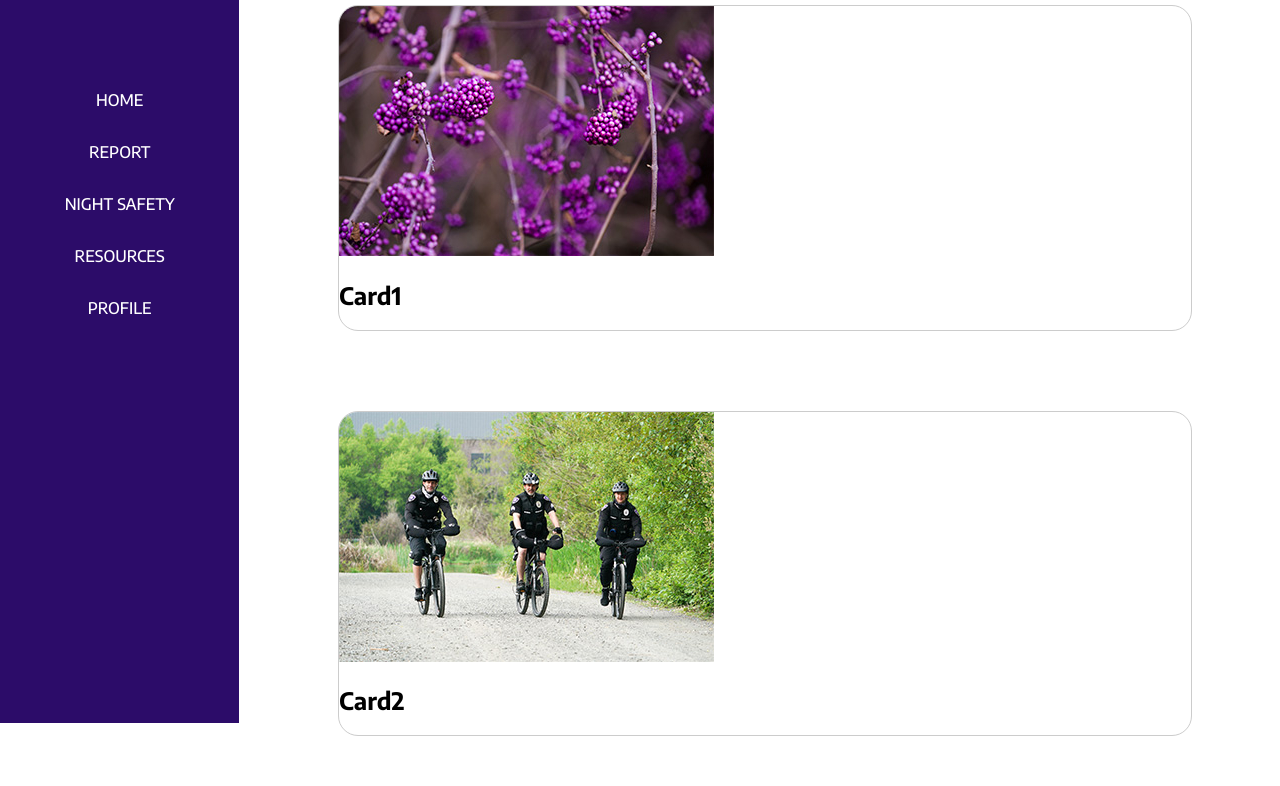
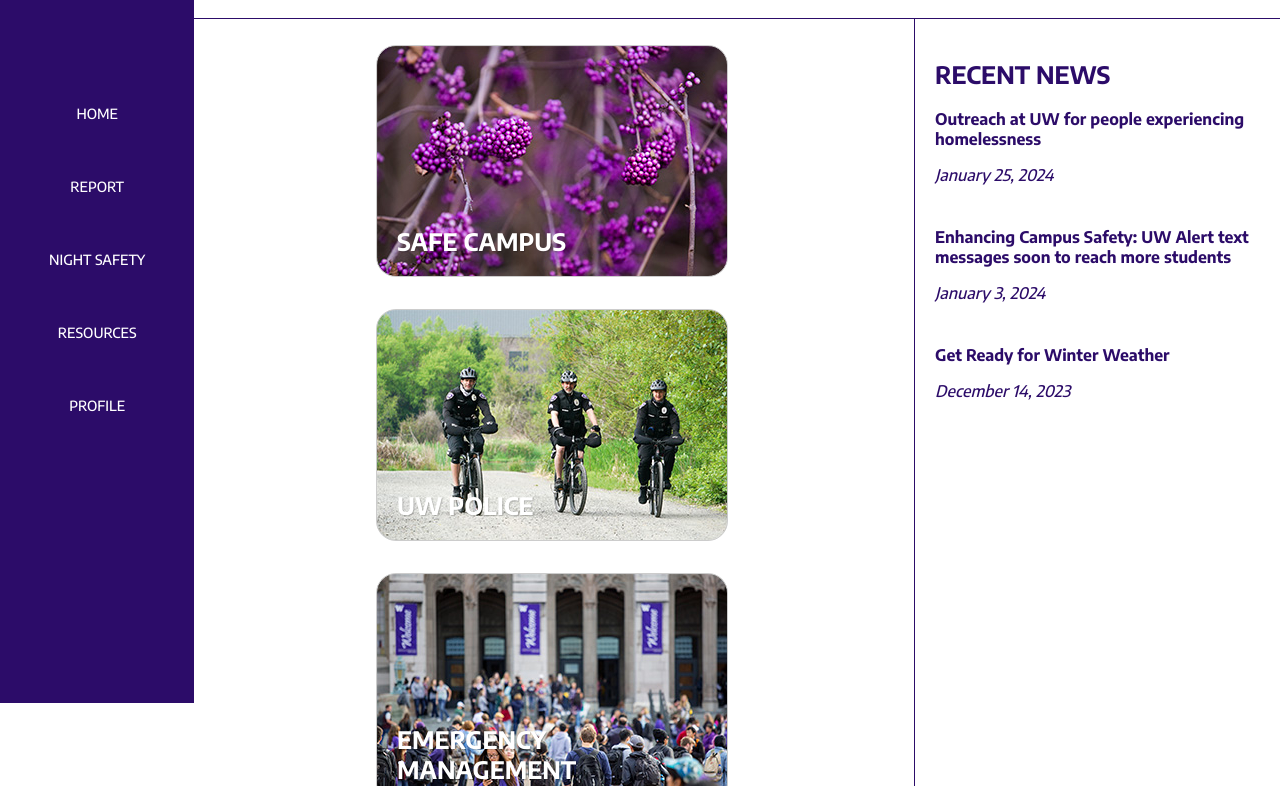
Before and after one commit to info340c-sp24/project-group6, a plain HTML site: page index.html in a window 1280 px wide. Shown: the part 117-903 px from the top of the page. Drawn offline with Linux system fonts and the light colour scheme.

Commit message:
index page

```diff
--- a/css/index.css
+++ b/css/index.css
@@ -1,6 +1,10 @@
 body {
   font-family: "Encode Sans", sans-serif;
   font-weight: 500;
+  display: flex;
+  margin: 0;
+  height: 100vh;
+  color: #2C0C69;
 }
 
 #logo {
@@ -8,11 +12,11 @@ body {
   flex-direction: column;
   justify-content: center;
   align-items: center;
-  padding-bottom: 100px;
+  padding-bottom: 80px;
 }
 
 #logo-img {
-  width: 75px;
+  width: 65px;
   padding-bottom: 15px;
 }
 
@@ -23,7 +27,7 @@ nav {
   height: 100%;
   background-color: #2C0C69;
   color: white;
-  padding: 20px;
+  padding: 10px;
   display: flex;
   justify-content: center;
 }
@@ -36,26 +40,95 @@ nav ul {
 }
 
 nav ul li {
-  padding: 1em;
+  padding: 2em 1em;
+  font-size: 14px;
 }
 
-#main-content {
-  margin-left: 250px;
+main {
+  margin-left: 190px;
+  display: flex;
+  flex-direction: column;
+  flex: 1;
 }
 
-#page-header {
-  background-color: #F3F3F3;
+header {
+  padding: .5em 2em;
+  border-bottom: 1px solid #2C0C69;
 }
 
-#card-content {
+#content {
+  display: flex;
+  flex: 1;
+}
+
+#card-container {
   display: flex;
   flex-wrap: wrap;
+  justify-content: space-evenly;
+  flex: 1;
+  padding: 10px;
 }
 
 .card {
-  flex-shrink: 1;
-  margin: 5em;
+  margin: 1em;
   border: 1px solid #ccc;
   border-radius: 20px;
   overflow: hidden;
+  width: 350px;
+  height: 230px;
+  position: relative;
 }
+
+.card h2 {
+  position: absolute;
+  bottom: 0;
+  left: 20px;
+  color: white;
+  text-shadow: 1px 1px 1px rgba(0, 0, 0, 0.2);
+}
+
+#card1 {
+  background-image: url("../img/safe-campus.jpg");
+  object-fit: contain;
+}
+
+#card2 {
+  background-image: url("../img/uw-police.jpg");
+  object-fit: contain;
+}
+
+#card3 {
+  background-image: url("../img/emergency-management.jpg");
+  object-fit: contain;
+}
+
+#card4 {
+  background-image: url("../img/contact.jpg");
+  object-fit: contain;
+}
+
+#news {
+  flex-basis: 325px;
+  flex-grow: 0;
+  flex-shrink: 0;
+  border-left: 1px solid #2C0C69;
+  padding: 20px;
+}
+
+#news ul {
+  list-style-type: none;
+  padding: 0;
+}
+
+#news li {
+  padding-bottom: 10px;
+}
+
+h3 {
+  font-size: 1rem;
+}
+
+#news p {
+  font-size: 1em;
+  font-style: italic;
+}
--- a/index.html
+++ b/index.html
@@ -3,8 +3,8 @@
 <head>
     <meta charset="utf-8">
     <meta name="author" content="Group 6: Cindy Te, Allison Martin, and Kaylee Cho">
-    <title>Group 6 Project Proposal</title>
-    <link rel="icon" href="img/uw-logo.png">
+    <title>UW Campus Safety</title>
+    <link rel="icon" href="img/uw-favicon.png">
     <link rel="stylesheet" href="css/index.css">
     <link href="https://fonts.googleapis.com/css2?family=Encode+Sans:wght@100..900&display=swap" rel="stylesheet">
 </head>
@@ -23,33 +23,53 @@
     </ul>
   </nav>
 
-  <section id="main-content">
+  <main>
 
-    <section id="page-header">
-      <h1>HOME</h1>
-    </section>
+    <header>
+      <h1>NEED HELP?</h1>
+      <p>If this is an emergency call or text 911.</p>
+    </header>
 
-    <section id="card-container">
-      <div class="card">
-        <img class="card-img" src="img/safe-campus.jpg" alt="uw campus">
-        <h2>Card1</h2>
-      </div>
+    <div id="content">
+      <section id="card-container">
+        <div id= "card1" class="card">
+          <h2>SAFE CAMPUS</h2>
+        </div>
 
-      <div class="card">
-        <img class="card-img" src="img/uw-police.jpg" alt="uw police">
-        <h2>Card2</h2>
-      </div>
+        <div id= "card2" class="card">
+          <h2>UW POLICE</h2>
+        </div>
 
-      <div class="card">
-        <img class="card-img" src="img/emergency-management.jpg" alt="emergency management">
-        <h2>Card3</h2>
-      </div>
+        <div id= "card3" class="card">
+          <h2>EMERGENCY MANAGEMENT</h2>
+        </div>
 
-      <div class="card">
-        <img class="card-img" src="img/safe-campus.jpg" alt="photo of campus">
-        <h2>Card4</h2>
-      </div>
-    </section>
-  </section>
+        <div id= "card4" class="card">
+          <h2>CONTACT</h2>
+        </div>
+      </section>
+
+      <section id="news">
+        <div>
+          <h2>RECENT NEWS</h2>
+            <ul>
+              <li>
+                <h3>Outreach at UW for people experiencing homelessness</h3>
+                <p>January 25, 2024</p>
+              </li>
+              <li>
+                <h3>Enhancing Campus Safety: UW Alert text messages soon to reach more students</h3>
+                <p>January 3, 2024</p>
+              </li>
+              <li>
+                <h3>Get Ready for Winter Weather</h3>
+                <p>December 14, 2023</p>
+              </li>
+            </ul>
+        </div>
+      </section>
+    </div>
+
+  </main>
 </body>
 </html>
```
Also changed, not shown: img/uw-favicon.png (added), img/uw-logo.png (added).
